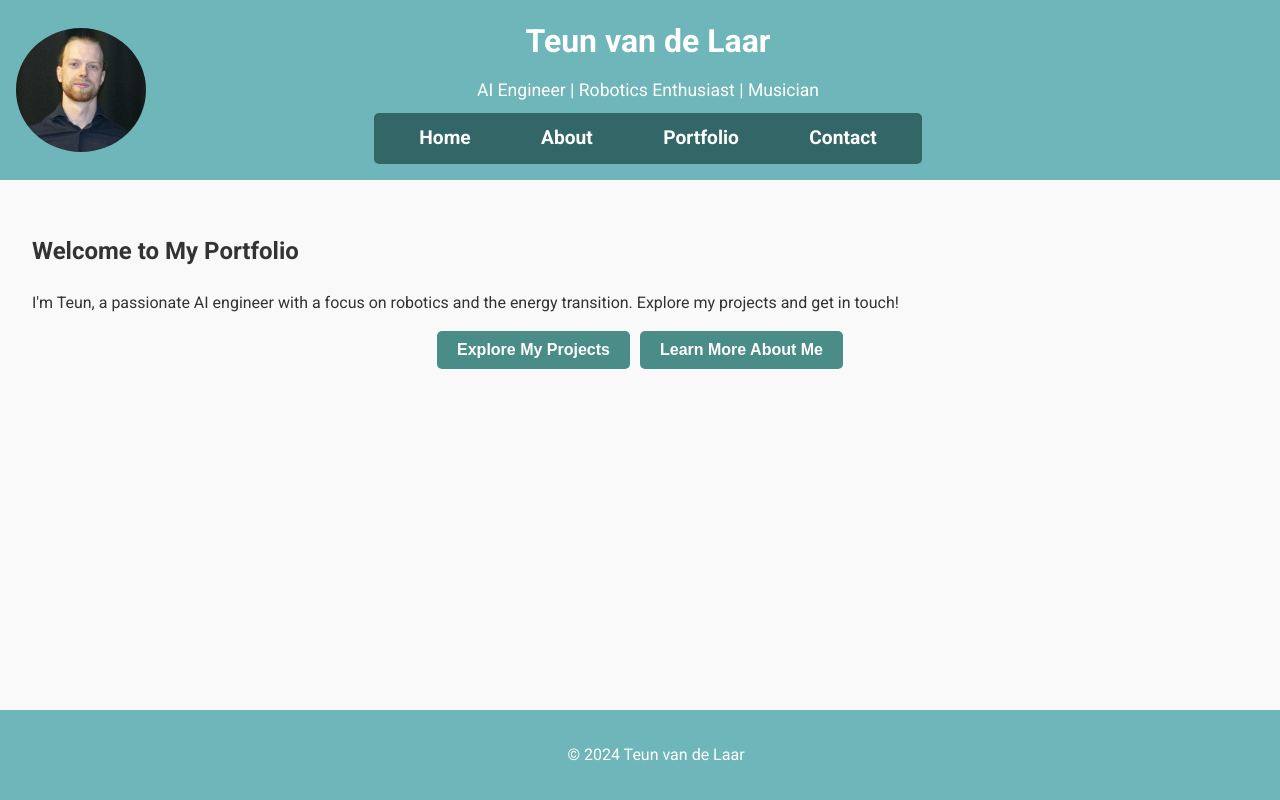
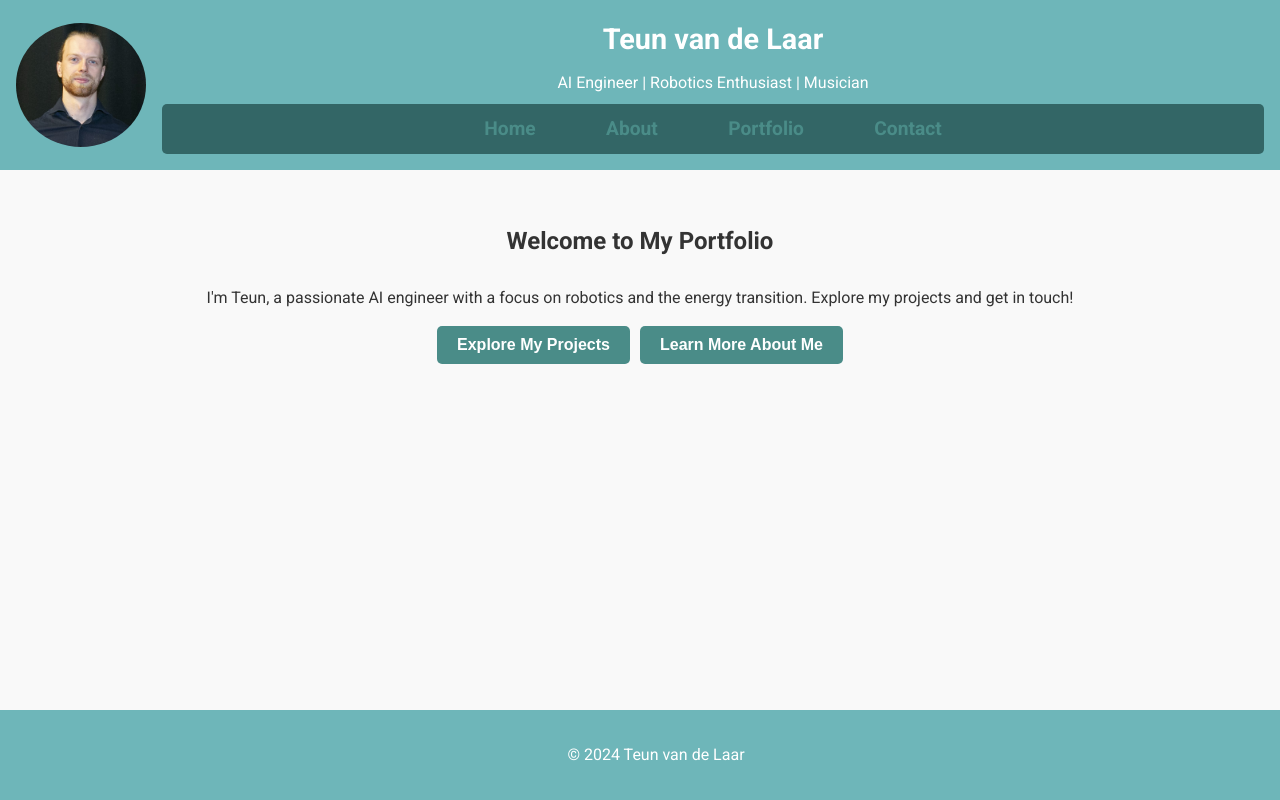
Before and after one commit to TeunvdL/TeunvdL.github.io, a plain HTML site: page index.html in a window 1280 px wide. Drawn offline with Linux system fonts and the light colour scheme.

Commit message:
Refactor About Page: Move inline styles to external stylesheet and adopt index.html structure for consistency.

```diff
--- a/index.html
+++ b/index.html
@@ -6,88 +6,6 @@
   <title>Teun van de Laar - Portfolio</title>
   <link rel="stylesheet" href="styles.css">
   <link href="https://fonts.googleapis.com/css2?family=Roboto:wght@400;700&display=swap" rel="stylesheet">
-    <style>
-        body {
-            font-family: 'Roboto', sans-serif;
-            line-height: 1.6;
-            margin: 0;
-            background-color: #f9f9f9;
-            color: #333;
-        }
-        header {
-            display: flex;
-            align-items: center; /* Align items vertically */
-            padding: 1em;
-            background: #6EB6B9;
-            color: white;
-        }
-        header img {
-            width: 130px;
-            height: auto;
-            border-radius: 50%;
-            margin-right: 1em;
-        }
-        header .header-content {
-            flex-grow: 1; /* Allow content to grow and occupy available space */
-            text-align: center;
-            display: flex;
-            flex-direction: column; /* Stack text and navigation vertically */
-            justify-content: center; /* Center text vertically */
-        }
-        header h1 {
-            margin: 0;
-            font-size: 2em;
-        }
-        header p {
-            margin: 0.5em 0;
-            font-size: 1.1em;
-        }
-        nav ul {
-            list-style: none;
-            padding: 0;
-            margin: 0;
-            display: flex;
-            justify-content: center; /* Center navigation links horizontally */
-            flex-wrap: wrap;
-        }
-        nav ul li {
-            margin: 0 1em;
-        }
-        nav ul li a {
-            color: white;
-            text-decoration: none;
-            padding: 0.5em 1em;
-        }
-        nav ul li a:hover {
-            background-color: #4a8c88;
-        }
-        main {
-            padding: 2em;
-        }
-        .project {
-            border: 1px solid #ddd;
-            margin: 1em 0;
-            padding: 1em;
-            border-radius: 5px;
-            background: white;
-        }
-        footer {
-            text-align: center;
-            padding: 1em;
-            background: #6EB6B9;
-            color: white;
-            position: fixed;
-            width: 100%;
-            bottom: 0;
-        }
-        a {
-            color: #6EB6B9;
-            text-decoration: none;
-        }
-        a:hover {
-            text-decoration: underline;
-        }
-    </style>
 </head>
 <body>
   <header>
--- a/styles.css
+++ b/styles.css
@@ -1,21 +1,28 @@
-/* Header Styling */
+/* Body Styles */
+body {
+    font-family: 'Roboto', sans-serif;
+    line-height: 1.6;
+    margin: 0;
+    background-color: #f9f9f9;
+    color: #333;
+  }
+
+  /* Header Styles */
   header {
     display: flex;
     justify-content: center;
-    /* Center content horizontally */
     align-items: center;
-    /* Vertically align items */
     padding: 1em;
     background: #6EB6B9;
     color: white;
   }
 
   header .header-content {
+    flex-grow: 1;
+    text-align: center;
     display: flex;
     flex-direction: column;
-    align-items: center;
-    /* Center content vertically */
-    text-align: center;
+    justify-content: center;
   }
 
   header img {
@@ -28,26 +35,18 @@ header img {
   header h1 {
     margin: 0;
     font-size: 1.8em;
-    /* Adjust size for better visuals */
   }
 
   header p {
     margin: 0.5em 0;
   }
 
-.empty-box {
-    width: 130px;
-    /* Match the width of the image */
-    height: auto;
-    /* Match the height of the image */
-}
-
+  /* Navigation Styles */
   nav {
     background-color: #336666;
     border-radius: 5px;
     padding: 10px;
     transition: background-color 0.3s ease-in-out;
-    /* Add transition effect */
   }
 
   nav ul {
@@ -56,9 +55,7 @@ nav ul {
     margin: 0;
     display: flex;
     justify-content: center;
-    /* Center navigation links horizontally */
     flex-wrap: wrap;
-    /* Allow wrapping if needed on smaller screens */
   }
 
   nav ul li {
@@ -67,29 +64,40 @@ nav ul li {
 
   nav ul li a {
     color: #4a8c88;
-    /* Lighter green color for text */
     text-decoration: none;
     padding: 0.5em 1em;
     font-size: 1.2em;
-    /* Increase font size */
     font-weight: bold;
-    /* Make font bold */
     border: none;
-    /* Remove individual button borders */
   }
 
+  nav ul li a:hover {
+    background-color: #4a8c88;
+  }
+
+  /* Main Content Styles */
   main {
     padding: 2em;
   }
 
-.project {
-    border: 1px solid #ddd;
-    margin: 1em 0;
-    padding: 1em;
-    border-radius: 5px;
-    background: white;
+  section {
+    text-align: center;
   }
 
+  section h2 {
+    margin-bottom: 1em;
+  }
+
+  section p {
+    margin-bottom: 1em;
+  }
+
+  section img {
+    border-radius: 50%;
+    margin-bottom: 2em;
+  }
+
+  /* Footer Styles */
   footer {
     text-align: center;
     padding: 1em;
@@ -100,9 +108,9 @@ footer {
     bottom: 0;
   }
 
+  /* General Link Styles */
   a {
     color: #6EB6B9;
-    /* Link color */
     text-decoration: none;
   }
 
@@ -110,6 +118,7 @@ a:hover {
     text-decoration: underline;
   }
 
+  /* CTA Button Styles */
   .cta-buttons {
     display: flex;
     justify-content: center;
```
Also changed, not shown: about.html (+1 -0 lines). Lines whose indentation alone changed are shown as unchanged.
